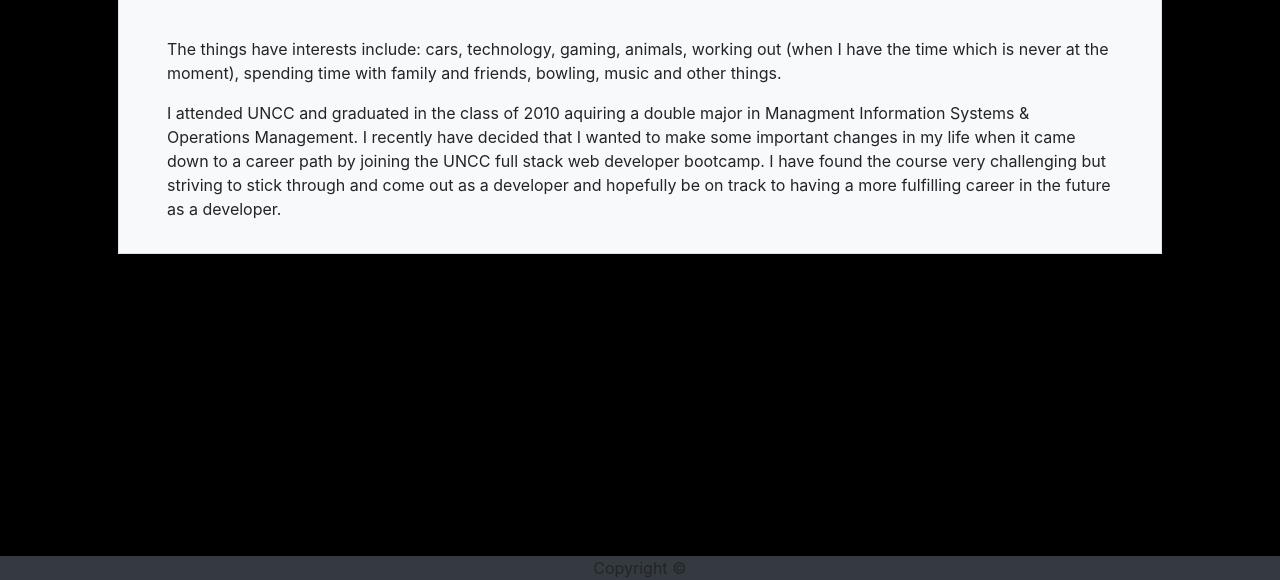
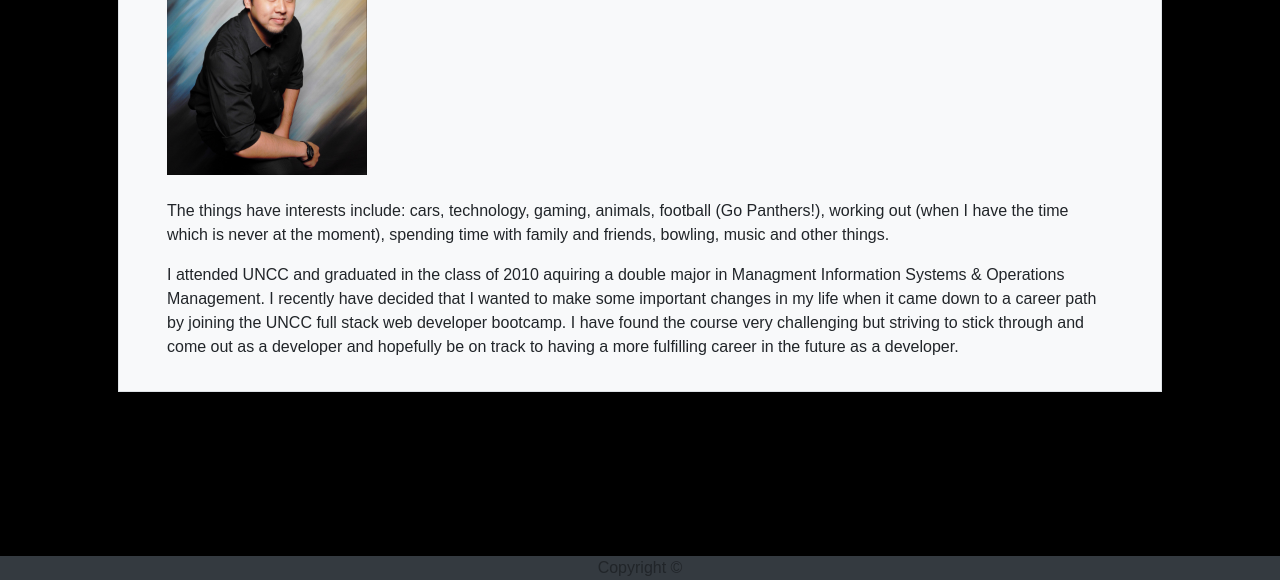
Before and after one commit to J-Mey/Updated-Portfolio, a plain HTML site: page index.html in a window 1280 px wide. Shown: the part 220-800 px from the top of the page. Drawn offline with nearby package versions, Linux system fonts and the light colour scheme.

Commit message:
updated image and styling

```diff
--- a/assets/css/style.css
+++ b/assets/css/style.css
@@ -1,6 +1,7 @@
 body {
+
     background: black;
-
+    font-family: Arial, Helvetica, sans-serif;
 }
 
 .myName {
--- a/index.html
+++ b/index.html
@@ -9,9 +9,12 @@
     <link rel="stylesheet" href="assets/css/reset.css">
     <link rel="stylesheet" href="https://maxcdn.bootstrapcdn.com/bootstrap/4.0.0/css/bootstrap.min.css">
     <link rel="stylesheet" Href="assets/css/style.css">
+
+
 </head>
 
 <body>
+    <div id="container">
 
     <nav class="navbar fixed-top navbar-expand-lg navbar-dark bg-dark">
         <div class="myName">
@@ -62,11 +65,11 @@
 
         <div class="row">
             <div class="col-md-3">
-                <img src="" class="img-fluid" alt="My picture" style="width: 200px">
+                <img src="assets/images/Me.jpg" class="img-fluid" alt="My picture" style="width: 200px">
             </div>
 
             <div class="col-md-9">
-                <p>Hello, my name is Jeremy Mey. I was born and raised in charlotte, North Carolina. I have lived here all of my life and have watched the changes that Charlotte has gone through in the many years I have been here.</p>
+                <p>Hello, my name is Jeremy Mey. I was born and raised in charlotte, North Carolina. I have lived here all of my life and have watched the changes that Charlotte has gone through in the many years I have been here. </p>
             </div>
         </div>
 
@@ -74,7 +77,7 @@
 
         <div class="row">
             <div class="col-md-12">
-                <p>The things have interests include: cars, technology, gaming, animals, working out (when I have the time which is never at the moment), spending time with family and friends, bowling, music and other things.  </p>
+                <p>The things have interests include: cars, technology, gaming, animals, football (Go Panthers!), working out (when I have the time which is never at the moment), spending time with family and friends, bowling, music and other things.  </p>
             </div>
         </div>
 
@@ -94,6 +97,8 @@
 
     </div>
 
+    </div>
+
     <script src="https://code.jquery.com/jquery-3.3.1.slim.min.js"></script>
     <script src="https://cdnjs.cloudflare.com/ajax/libs/popper.js/1.14.7/umd/popper.min.js"></script>
     <script src="https://stackpath.bootstrapcdn.com/bootstrap/4.3.1/js/bootstrap.min.js"></script>
```
Also changed, not shown: assets/images/Me.jpg (added), assets/images/dark-hex.png (added).
